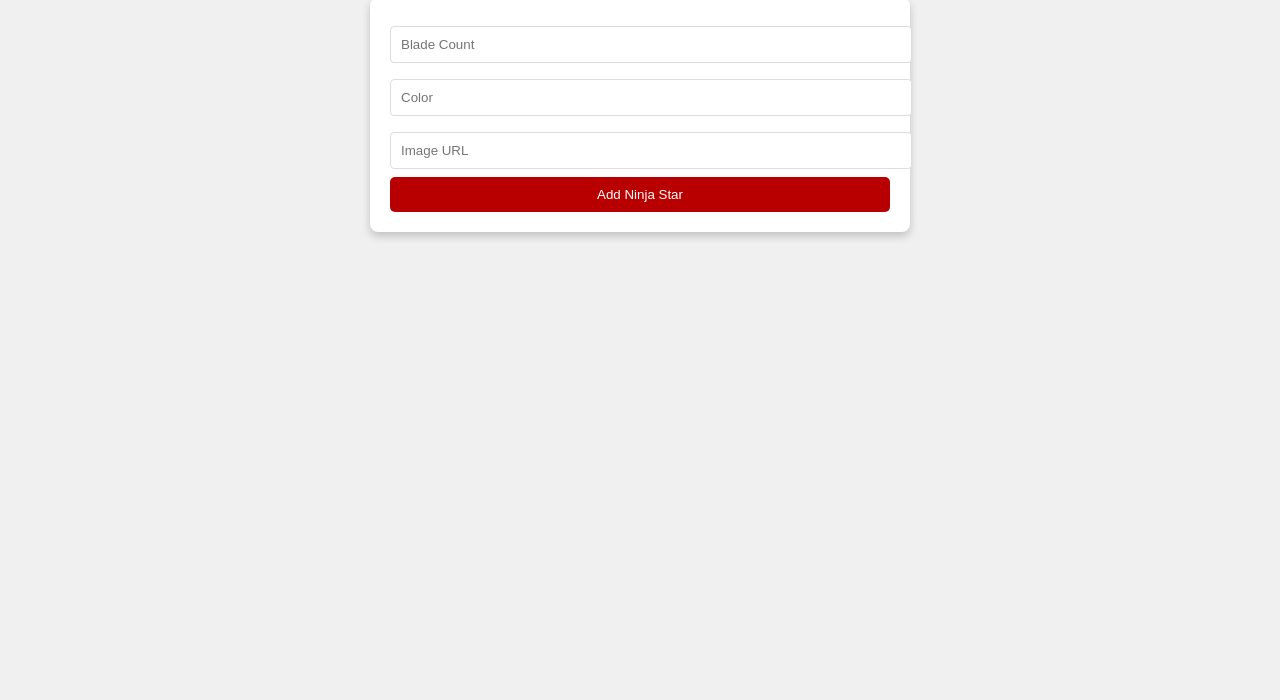
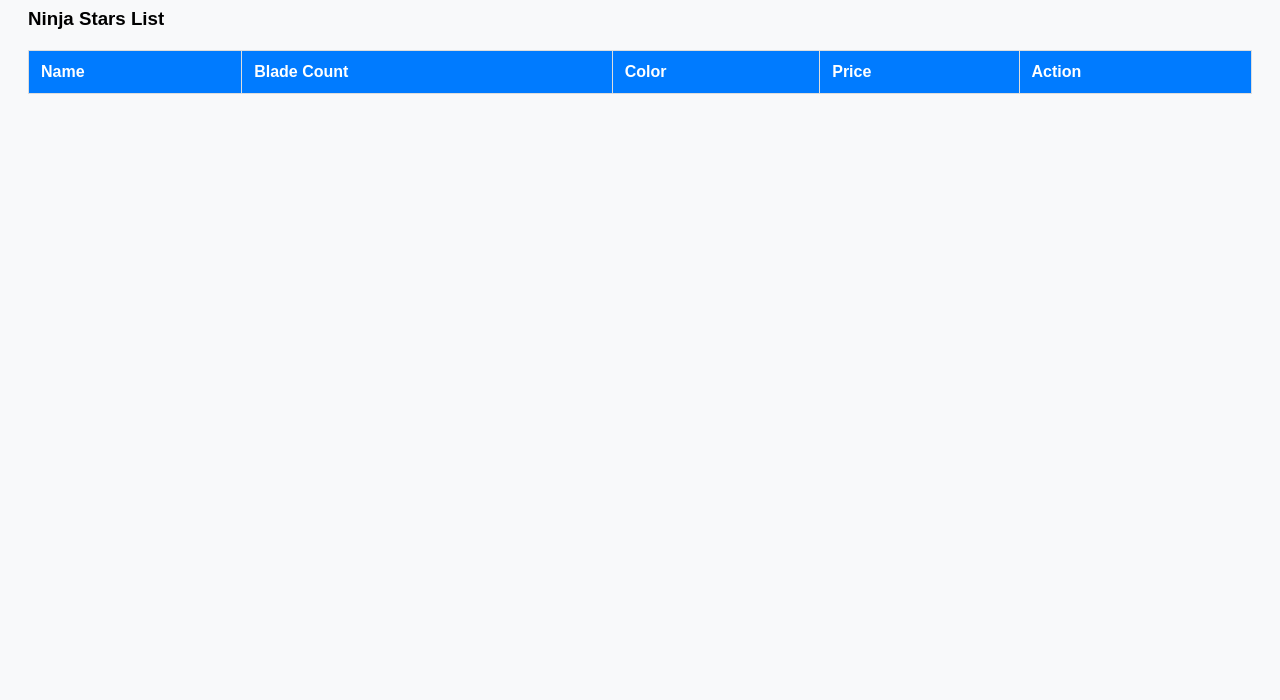
Before and after one commit to among2you/admin, a plain HTML site: page index.html in a window 1280 px wide. Shown: the part 100-800 px from the top of the page. Drawn offline with Linux system fonts and the light colour scheme; no server answers.

Commit message:
Update index.html

```diff
--- a/index.html
+++ b/index.html
@@ -3,65 +3,62 @@
 <head>
   <meta charset="UTF-8">
   <meta name="viewport" content="width=device-width, initial-scale=1.0">
-    <title>Admin Panel - Ninja Star Marketplace</title>
+  <title>Admin Panel - Ninja Star Store</title>
   <style>
     body {
       font-family: Arial, sans-serif;
-            background-color: #f0f0f0;
-            color: #444;
-            display: flex;
-            flex-direction: column;
-            align-items: center;
+      background-color: #f8f9fa;
       padding: 20px;
-            margin: 0;
     }
-        h1 {
-            color: #b80000;
-            margin-bottom: 20px;
+    table {
+      width: 100%;
+      border-collapse: collapse;
+      margin-top: 20px;
     }
-        #admin-form {
-            max-width: 500px;
-            width: 100%;
-            background-color: #fff;
-            padding: 20px;
-            border-radius: 8px;
-            box-shadow: 0 4px 8px rgba(0, 0, 0, 0.2);
+    th, td {
+      padding: 12px;
+      border: 1px solid #ddd;
+      text-align: left;
     }
-        input[type="text"] {
-            width: 100%;
-            padding: 10px;
-            margin: 8px 0;
-            border: 1px solid #ddd;
-            border-radius: 4px;
+    th {
+      background-color: #007bff;
+      color: white;
     }
     button {
-            background-color: #b80000;
+      background-color: #dc3545;
       color: white;
-            padding: 10px;
       border: none;
-            border-radius: 5px;
+      padding: 5px 10px;
       cursor: pointer;
-            width: 100%;
     }
     button:hover {
-            background-color: #a30000;
+      background-color: #c82333;
     }
   </style>
 </head>
 <body>
-    <h1>Admin Panel - Add Ninja Star</h1>
-    <div id="admin-form">
-        <input type="text" id="bladeCount" placeholder="Blade Count">
-        <input type="text" id="color" placeholder="Color">
-        <input type="text" id="imageUrl" placeholder="Image URL">
-        <button onclick="addProduct()">Add Ninja Star</button>
-    </div>
+  <h1>Admin Panel - Manage Ninja Stars</h1>
 
-    <!-- Firebase SDKs -->
-    <script src="https://www.gstatic.com/firebasejs/9.6.1/firebase-app-compat.js"></script>
-    <script src="https://www.gstatic.com/firebasejs/9.6.1/firebase-firestore-compat.js"></script>
+  <h3>Ninja Stars List</h3>
+  <table id="ninjaStarsTable">
+    <thead>
+      <tr>
+        <th>Name</th>
+        <th>Blade Count</th>
+        <th>Color</th>
+        <th>Price</th>
+        <th>Action</th>
+      </tr>
+    </thead>
+    <tbody>
+      <!-- Dynamic content here -->
+    </tbody>
+  </table>
 
+  <script src="https://www.gstatic.com/firebasejs/9.10.0/firebase-app.js"></script>
+  <script src="https://www.gstatic.com/firebasejs/9.10.0/firebase-firestore.js"></script>
   <script>
+    // Firebase configuration
     const firebaseConfig = {
       apiKey: "AIzaSyDUODWU7BjsFPqIYCETDvRmM4Mn0xwzyZ8",
       authDomain: "store-9fe4d.firebaseapp.com",
@@ -71,25 +68,54 @@
       appId: "1:838969552210:web:bb7faa1ca1cc83b9705e8b",
       measurementId: "G-PEQDSMZQR2"
     };
-        firebase.initializeApp(firebaseConfig);
-        const db = firebase.firestore();
 
-        function addProduct() {
-            const bladeCount = document.getElementById("bladeCount").value;
-            const color = document.getElementById("color").value;
-            const imageUrl = document.getElementById("imageUrl").value;
+    // Initialize Firebase
+    const app = firebase.initializeApp(firebaseConfig);
+    const db = firebase.firestore(app);
 
-            db.collection("products").add({
-                bladeCount: bladeCount,
-                color: color,
-                image: imageUrl
-            }).then(() => {
-                alert("Ninja Star added successfully!");
-                document.getElementById("bladeCount").value = "";
-                document.getElementById("color").value = "";
-                document.getElementById("imageUrl").value = "";
-            }).catch(error => console.error("Error adding product:", error));
+    // Function to get ninja stars and display them in the table
+    function loadNinjaStars() {
+      const tableBody = document.getElementById("ninjaStarsTable").getElementsByTagName('tbody')[0];
+
+      db.collection("ninja_stars").get().then((querySnapshot) => {
+        tableBody.innerHTML = ''; // Clear existing content
+        querySnapshot.forEach((doc) => {
+          const data = doc.data();
+          const row = tableBody.insertRow();
+
+          row.insertCell(0).textContent = data.name;
+          row.insertCell(1).textContent = data.bladeCount;
+          row.insertCell(2).textContent = data.color;
+          row.insertCell(3).textContent = `$${data.price}`;
+
+          // Create Delete button
+          const deleteButton = document.createElement('button');
+          deleteButton.textContent = 'Delete';
+          deleteButton.onclick = function() {
+            deleteNinjaStar(doc.id);  // Pass the document ID to delete
+          };
+          const actionCell = row.insertCell(4);
+          actionCell.appendChild(deleteButton);
+        });
+      }).catch((error) => {
+        console.error("Error loading products: ", error);
+      });
     }
+
+    // Function to delete ninja star
+    function deleteNinjaStar(id) {
+      db.collection("ninja_stars").doc(id).delete()
+        .then(() => {
+          alert("Ninja Star deleted successfully");
+          loadNinjaStars(); // Reload the list after deletion
+        })
+        .catch((error) => {
+          console.error("Error removing document: ", error);
+        });
+    }
+
+    // Load ninja stars when the page loads
+    loadNinjaStars();
   </script>
 </body>
 </html>
```
Lines whose indentation alone changed are shown as unchanged.
